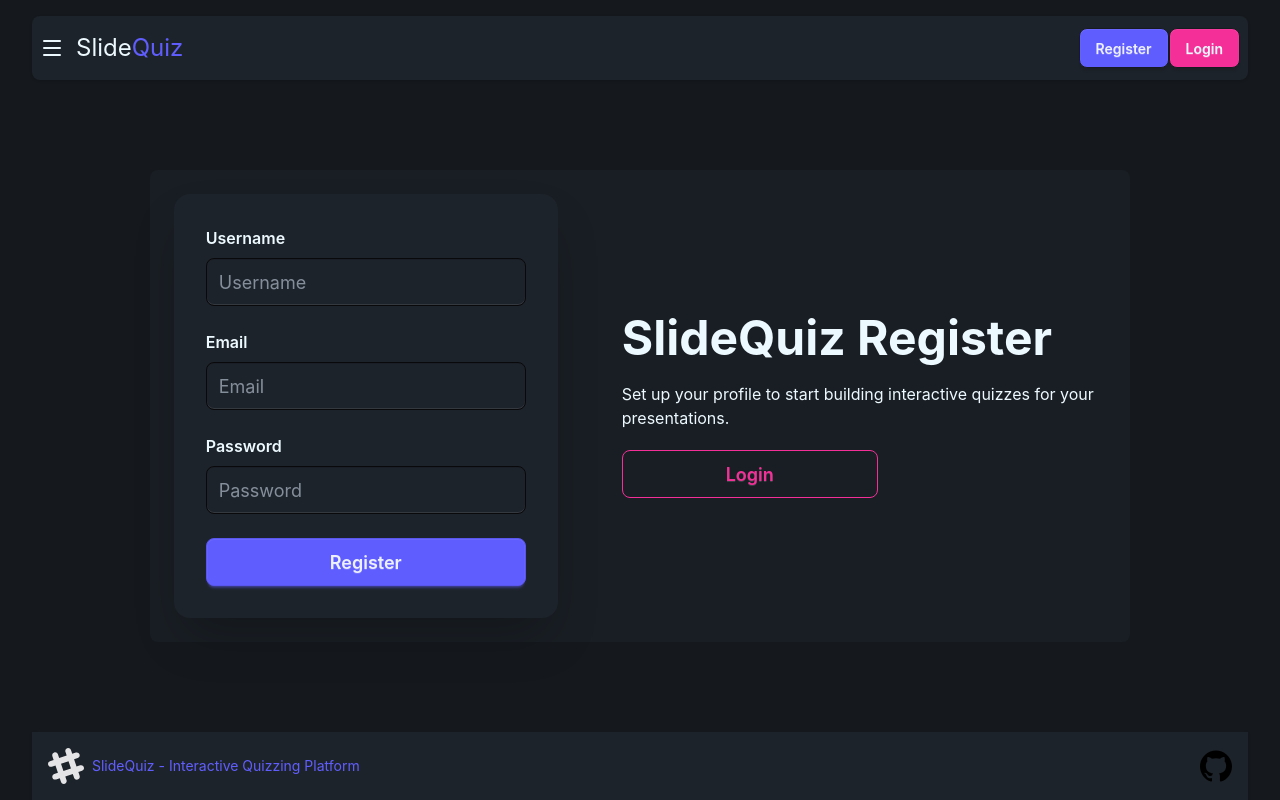
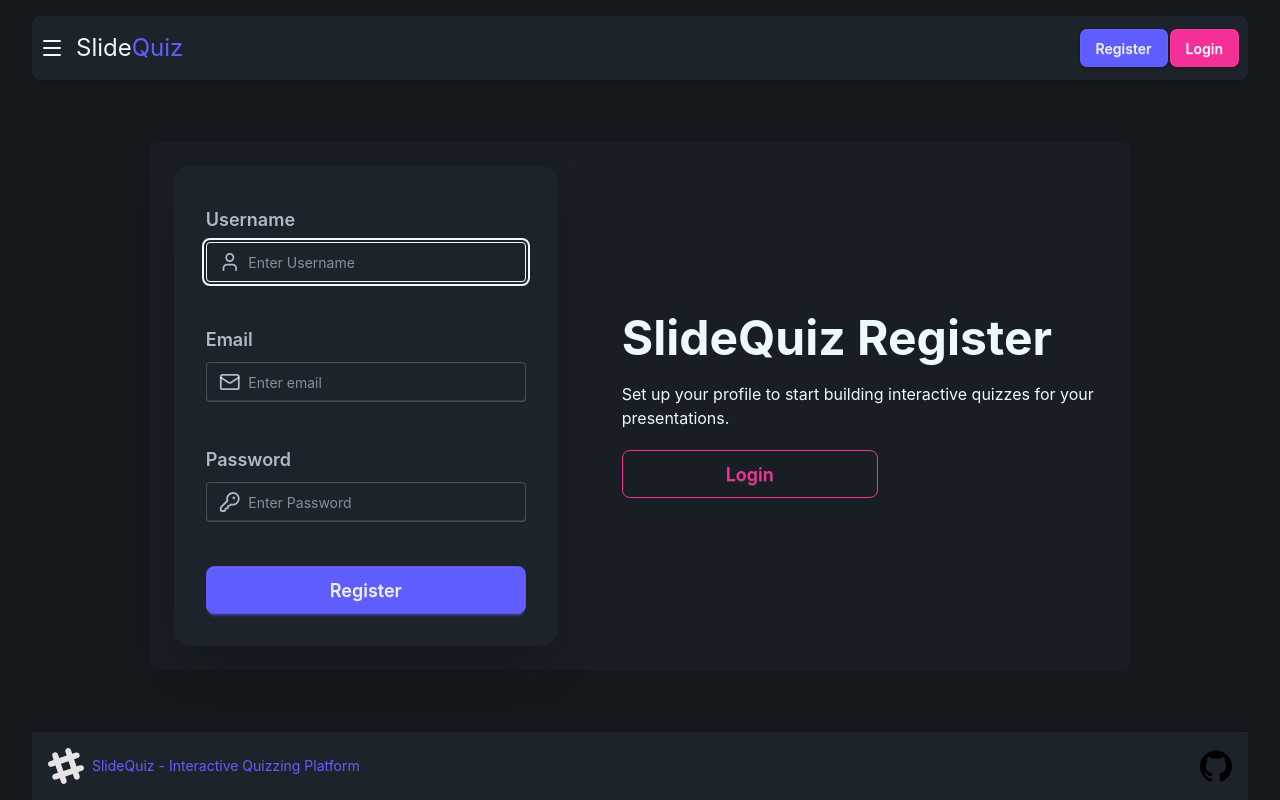
Before and after one commit to asad-bashir-442/slide-quiz, a React (Vite) app in the folder client/: page /register in a window 1280 px wide. Built offline with nearby package versions, Linux system fonts and the light colour scheme.

Commit message:
#3 Updated Register Form - Refactored client side validation - Added Sonner, a toast library - Refactored registerUser route to properly throw error object

```diff
--- a/client/package.json
+++ b/client/package.json
@@ -16,6 +16,7 @@
     "react": "^19.2.0",
     "react-dom": "^19.2.0",
     "react-router": "^7.13.1",
+    "sonner": "^2.0.7",
     "tailwindcss": "^4.2.1"
   },
   "devDependencies": {
--- a/client/src/api/auth.js
+++ b/client/src/api/auth.js
@@ -18,11 +18,9 @@ export async function registerUser(userData) {
       throw new Error(data.message || "Something went wrong");
     }
 
-    console.log(data);
-
     return data;
   } catch (error) {
-    console.log(error);
+    throw error;
   }
 }
 
--- a/client/src/pages/RegisterPage.jsx
+++ b/client/src/pages/RegisterPage.jsx
@@ -1,116 +1,120 @@
-import { useEffect, useState } from "react";
+import { use, useEffect, useState } from "react";
 import { useNavigate } from "react-router";
 import { useAuth } from "../context/AuthContext";
 import { Link } from "react-router";
 import { registerUser } from "../api/auth";
+import { User, Mail, KeyRound } from "lucide-react";
+import { Toaster, toast } from "sonner";
 export function RegisterPage() {
   let navigate = useNavigate();
   const { login } = useAuth();
   const [username, setuserName] = useState("");
   const [email, setEmail] = useState("");
   const [password, setPassword] = useState("");
-
-  const [errors, setErrors] = useState({
-    username: "",
-    email: "",
-    password: "",
-  });
-
-  useEffect(() => {
-    console.log(errors);
-  }, [errors]);
+  const [serverMessage, setServerMessage] = useState("");
+  const [isLoading, setIsLoading] = useState(false);
 
   async function handleSubmit(e) {
     e.preventDefault();
 
-    const newErrors = {
-      username: "",
-      email: "",
-      password: "",
-    };
-
-    if (username.trim().length < 5) {
-      newErrors.username = "Username must be at least 5 characters";
-    }
-
-    if (password.trim().length < 5) {
-      newErrors.password = "Password must be at least 5 characters";
-    }
-
-    if (email.trim().length === 0) {
-      newErrors.email = "Email is required";
-    }
-
-    setErrors(newErrors);
-
-    if (!newErrors.username && !newErrors.email && !newErrors.password) {
     const userData = {
       name: username,
       email,
       password,
     };
 
+    console.log(userData);
     try {
+      setIsLoading(true);
       const data = await registerUser(userData);
+      setIsLoading(false);
       login(data.data.token);
       navigate("/");
     } catch (error) {
-        console.log(error);
-      }
+      console.dir(error.message);
+      setServerMessage(error.message);
+      toast.error(error.message);
+      setIsLoading(false);
     }
   }
 
   return (
     <div className="flex flex-1 flex-col items-center justify-center">
+      <Toaster richColors />
       <div className="bg-base-200 p-6 rounded-lg">
         <div className=" flex items-center gap-16">
           <form
-            className="w-96 bg-base-100 p-8 shadow-2xl flex flex-col gap-6 rounded-2xl"
+            className="w-96 bg-base-100 p-8 shadow-2xl flex flex-col rounded-2xl"
             onSubmit={handleSubmit}
           >
-            <div>
-              <p className="text-md font-semibold mb-2">Username</p>
+            <fieldset className="fieldset">
+              <legend className="fieldset-legend text-base-content/70 text-lg">
+                Username
+              </legend>
+              <label className="input validator">
+                <User className="text-base-content/70" />
                 <input
+                  pattern="[A-Za-z0-9]{5,10}"
+                  minLength="3"
+                  maxLength="15"
+                  autoFocus
+                  required
+                  title="Must be between 3-15 characters, Username can only contain letters and digits"
                   type="text"
+                  placeholder="Enter Username"
                   value={username}
                   onChange={(e) => setuserName(e.target.value)}
-                placeholder="Username"
-                className={`input input-lg rounded-lg ${errors.username ? "input-error" : "input-neutral"}`}
                 />
-              {errors.username && (
-                <p className="text-error mt-2">{errors.username}</p>
-              )}
-            </div>
+              </label>
+              <p className="validator-hint">
+                Must be between 3-15 alpha-numeric characters
+              </p>
+            </fieldset>
 
-            <div>
-              <p className="text-md font-semibold mb-2">Email</p>
+            <fieldset className="fieldset">
+              <legend className="fieldset-legend text-base-content/70 text-lg">
+                Email
+              </legend>
+              <label className="input validator">
+                <Mail className="text-base-content/70" />
                 <input
+                  required
+                  minLength="5"
+                  maxLength="30"
+                  title="Enter a valid email address"
                   type="email"
+                  placeholder="Enter email"
                   value={email}
                   onChange={(e) => setEmail(e.target.value)}
-                placeholder="Email"
-                className={`input input-lg rounded-lg ${errors.email ? "input-error" : "input-neutral"}`}
                 />
-              {errors.email && (
-                <p className="text-error mt-2">{errors.email}</p>
-              )}
-            </div>
+              </label>
 
-            <div>
-              <p className="text-md font-semibold mb-2">Password</p>
+              <p className="validator-hint">Enter a valid email address</p>
+            </fieldset>
+
+            <fieldset className="fieldset">
+              <legend className="fieldset-legend text-base-content/70 text-lg">
+                Password
+              </legend>
+              <label className="input validator">
+                <KeyRound className="text-base-content/70" />
                 <input
+                  pattern="[A-Za-z0-9]{5,10}"
+                  minLength="3"
+                  maxLength="15"
+                  required
+                  title="Must be between 3-15 characters, Username can only contain letters and digits"
                   type="password"
+                  placeholder="Enter Password"
                   value={password}
                   onChange={(e) => setPassword(e.target.value)}
-                placeholder="Password"
-                className={`input input-lg rounded-lg ${errors.password ? "input-error" : "input-neutral"}`}
                 />
-              {errors.password && (
-                <p className="text-error mt-2">{errors.password}</p>
-              )}
-            </div>
+              </label>
 
-            <button className="btn btn-primary w-full btn-lg rounded-lg">
+              <p className="validator-hint">Must be between 5-30 characters</p>
+            </fieldset>
+
+            <button className="btn btn-primary w-full btn-lg rounded-lg mt-2">
               Register
             </button>
           </form>
```
Also changed, not shown: 1 other file (tests, documents, lock files or other folders). Lines whose indentation alone changed are shown as unchanged.
